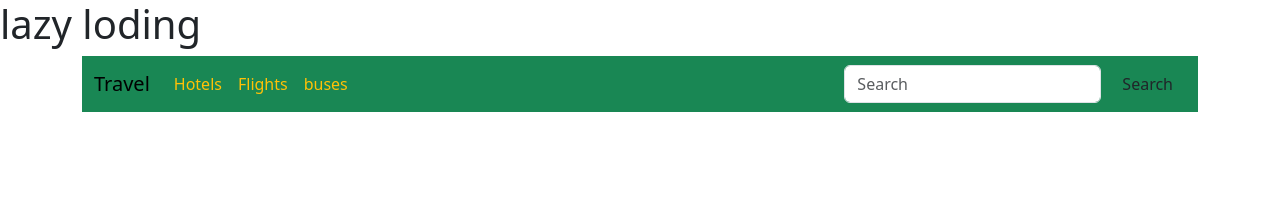
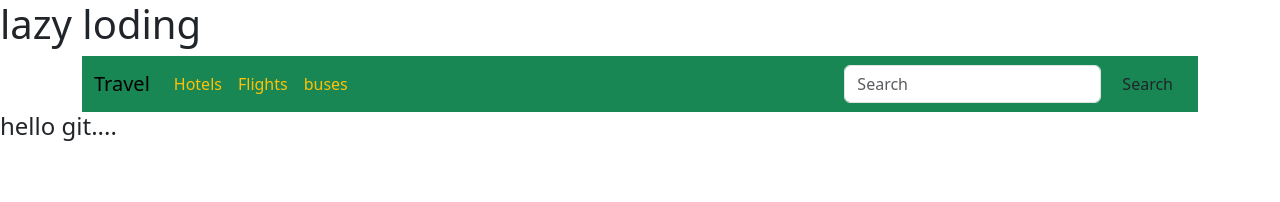
Before and after one commit to OmkarMhaske1707/LazyLodingTask, an Angular app: page / in a window 1280 px wide. Shown: the top 202 px of the page. Built offline with nearby package versions, Linux system fonts and the light colour scheme.

Commit message:
new msg added using interpolation

```diff
--- a/src/app/app.component.html
+++ b/src/app/app.component.html
@@ -30,3 +30,5 @@
 </div>
 
 <router-outlet></router-outlet>
+
+<h4>{{msg}}</h4>
--- a/src/app/app.component.ts
+++ b/src/app/app.component.ts
@@ -7,4 +7,6 @@ import { Component } from '@angular/core';
 })
 export class AppComponent {
   title = 'lazyAssignment';
+
+  msg:any = "hello git...."
 }
```
